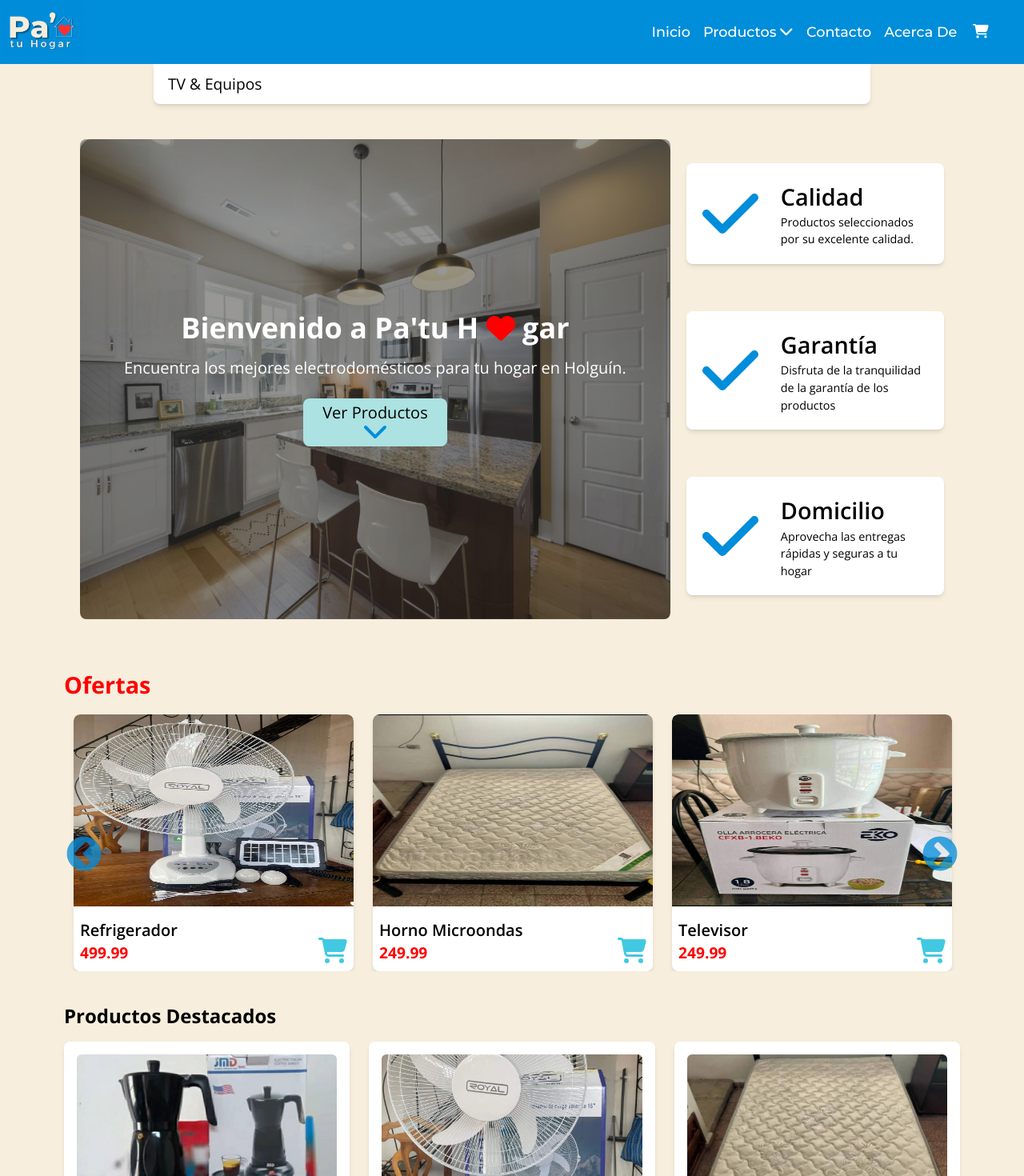
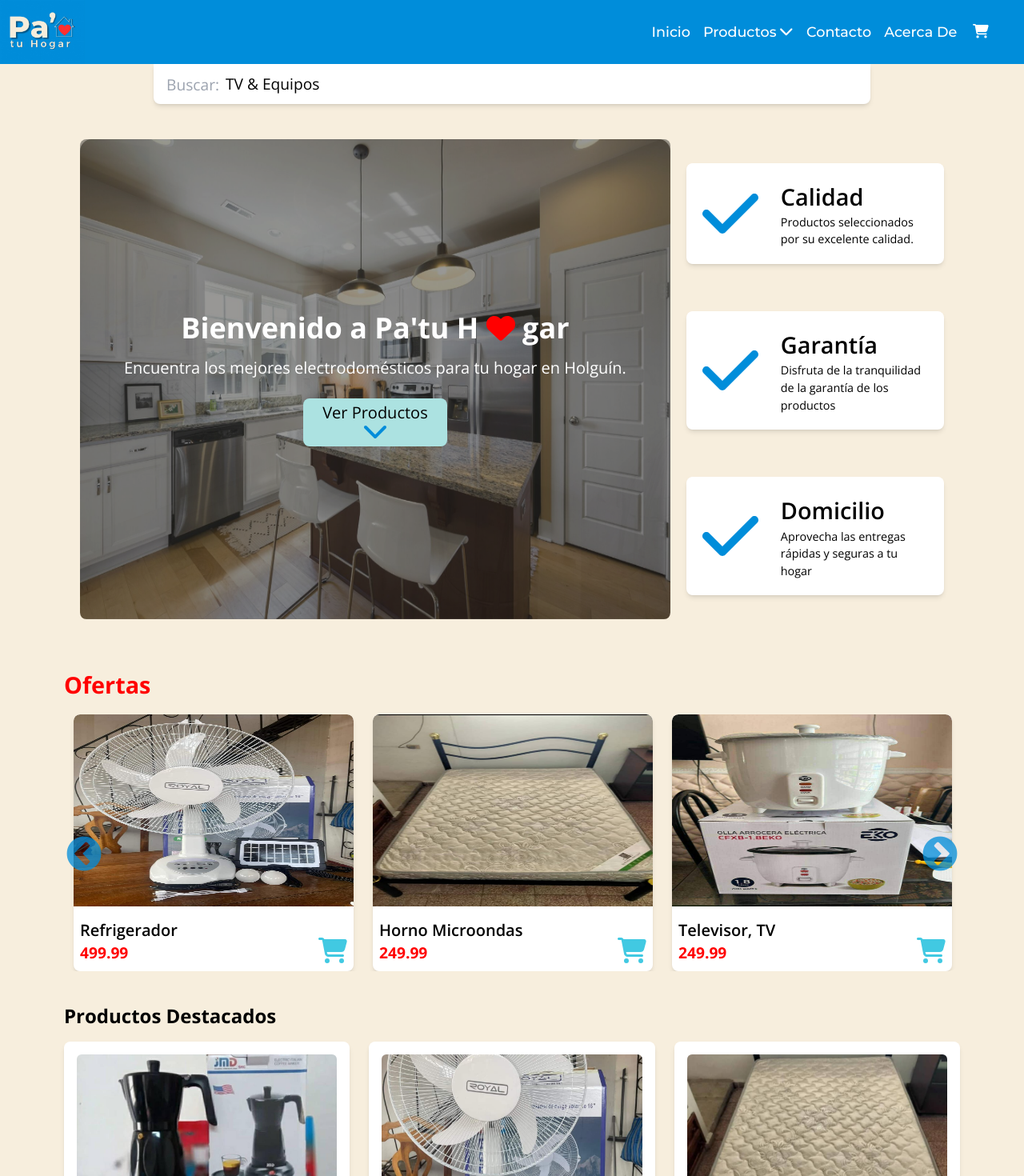
Before and after one commit to JoseFuentes-Dev/pa-tuhogar-app, a React (Vite) app: page / in a window 1280 px wide. Shown: the top 1470 px of the page at 80% size. Built offline with nearby package versions, Linux system fonts and the light colour scheme.

Commit message:
agregando el placeholder de la barra de navegacion

```diff
--- a/src/components/Navbar.jsx
+++ b/src/components/Navbar.jsx
@@ -37,9 +37,9 @@ const Navbar = () => {
         <>
             {/* Navbar */}
             <nav className={`menu-principal bg-[#008DDA] w-full h-20 flex justify-between pr-5 items-center fixed top-0 z-50 transition-all duration-500 ease-in-out
-                ${isScrolled ?  'shadow-lg h-14' : 'h-20'}`}>
+                ${isScrolled ?  'shadow-lg h-12' : 'h-20'}`}>
                 {/* Logo */}
-                <img src={logo} alt="Pa' tu hogar logo" className={`transition-all duration-500 ease-in-out ${isScrolled ? 'h-14' : 'h-20'}`} />
+                <img src={logo} alt="Pa' tu hogar logo" className={`transition-all duration-500 ease-in-out ${isScrolled ? 'h-12' : 'h-20'}`} />
 
                 {/* Hamburger Menu (for mobile) */}
                 <div className='md:hidden'>
--- a/src/components/Offers .jsx
+++ b/src/components/Offers .jsx
@@ -11,7 +11,7 @@ import { motion } from 'framer-motion'; // Importar Framer Motion
 const OfferCard = ({ product }) => (
     <div className="pruebA"
     data-aos="fade-up"
-    data-aos-duration="1000"
+    data-aos-duration="600"
     >
 
     <motion.div
--- a/src/components/ProductList.jsx
+++ b/src/components/ProductList.jsx
@@ -14,7 +14,7 @@ export const products = [
         image: ventiladorimg },
     { id: 3, name: 'Horno Microondas', category: 'Para tu Cocina', price: 249.99,
         image: colchonimg },
-    { id: 4, name: 'Televisor', category: 'TV & Equipos', price: 249.99,
+    { id: 4, name: 'Televisor, TV', category: 'TV & Equipos', price: 249.99,
         image: ollaarroceraImg},
     { id: 5, name: 'Ventilador', category: 'Climatización',price: 249.99,
         image: turbinaImg },
--- a/src/components/Searchbar.jsx
+++ b/src/components/Searchbar.jsx
@@ -2,7 +2,7 @@ import React, { useState, useEffect, useRef } from 'react';
 import './search.css';
 import { products } from './ProductList';
 
-const SearchBar = ({ placeholder }) => {
+const SearchBar = () => {
   const [inputValue, setInputValue] = useState('');
   const [isVisible, setIsVisible] = useState(true);
   const [filteredProducts, setFilteredProducts] = useState([]);
@@ -52,7 +52,7 @@ const SearchBar = ({ placeholder }) => {
     setIsVisible(false); // Ocultamos el placeholder si hay texto
   };
 
-  const handleProductClick = (product) => {
+  const handleProductClick = () => {
     setInputValue('');
     setFilteredProducts([]);
     setNoResults(false); // Al seleccionar un producto, quitamos el mensaje de "no resultados"
@@ -80,12 +80,12 @@ const SearchBar = ({ placeholder }) => {
           value={inputValue}
           onChange={handleInputChange}
           className="relative shadow-md pl-4 text-[1.2em] text-[rgba(0,0,0,.7)] h-[50px] w-full max-w-4xl p-2 rounded-bl-lg rounded-br-lg focus:outline-none focus:ring-1 focus:ring-[#008DDA]"
-          placeholder={placeholder}
+          placeholder='Buscar:'
         />
 
         {/* Placeholder si no hay texto en el input */}
         {isVisible && (
-          <div className="wrapper absolute left-2 top-3" style={{ pointerEvents: 'none' }}>
+          <div className="wrapper absolute left-20 top-3" style={{ pointerEvents: 'none' }}>
             <div className="words">
               <span>Climatización</span>
               <span>Refrigeración</span>
```
